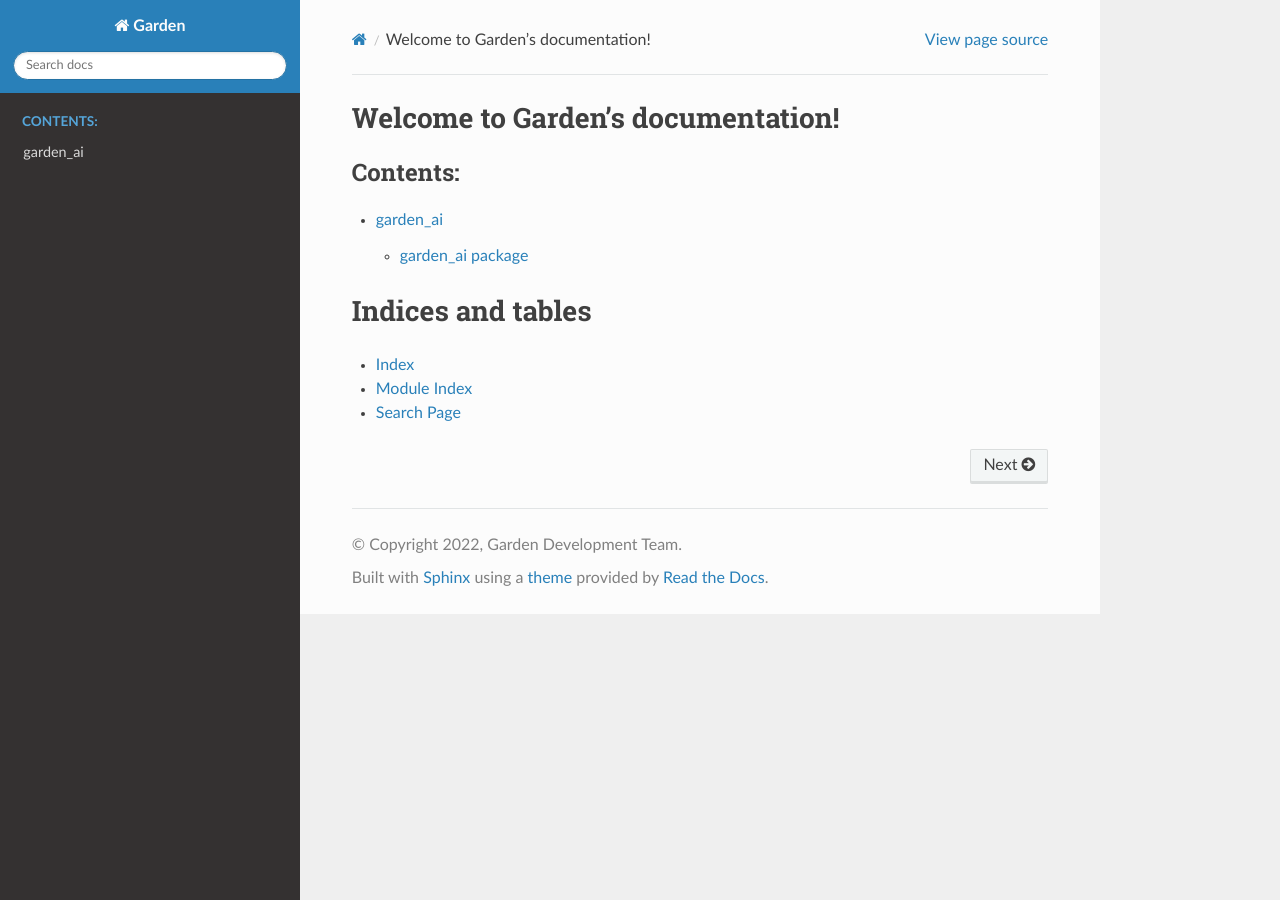
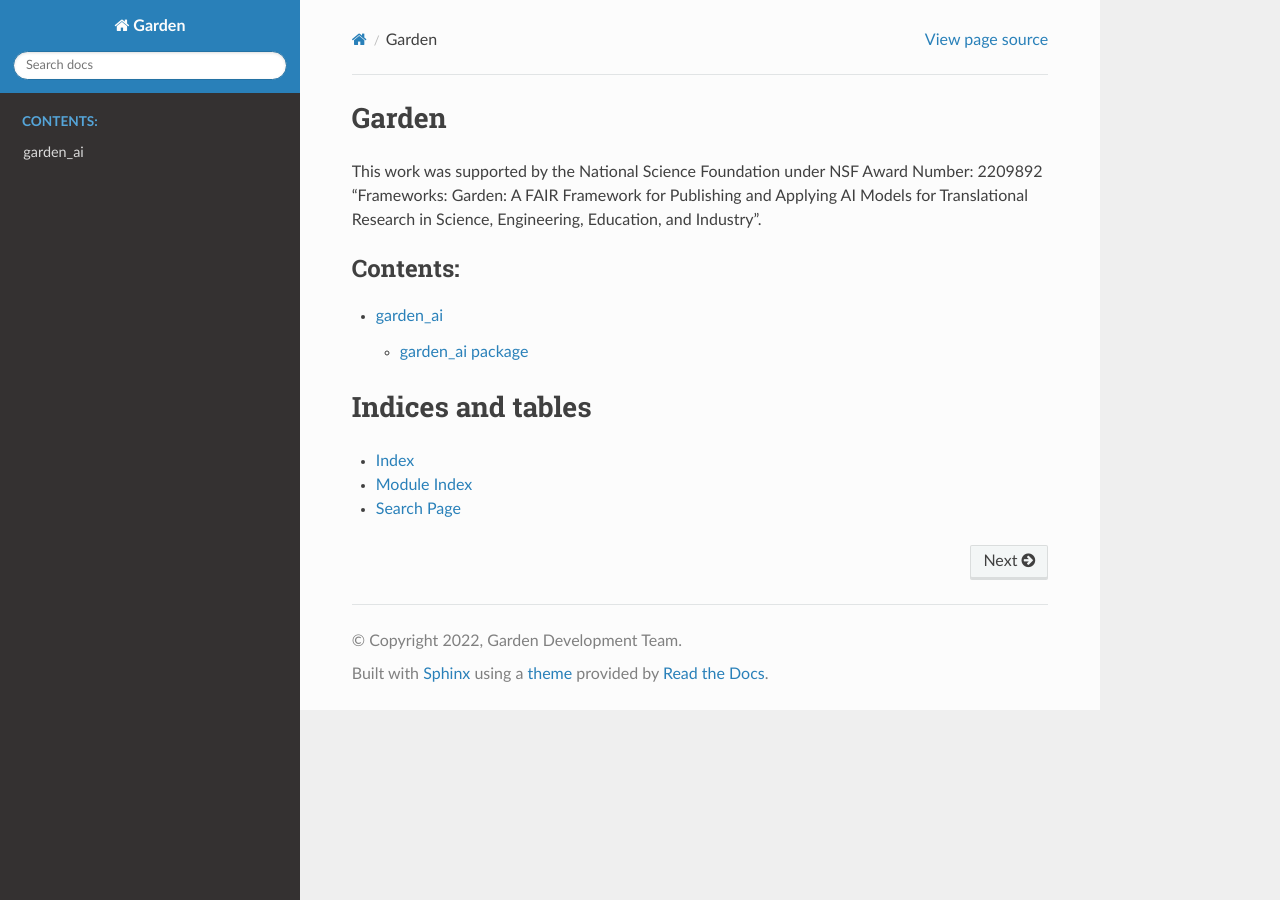
Before and after one commit to Garden-AI/garden, a Sphinx documentation site: the page built from docs/index.rst, in a window 1280 px wide. Built offline with Sphinx 7.4.7 and the Read the Docs theme 2.0.0, drawn with Linux system fonts in a browser that asks for light colours.

Commit message:
Add support paragraph

```diff
--- a/docs/index.rst
+++ b/docs/index.rst
@@ -3,8 +3,9 @@
    You can adapt this file completely to your liking, but it should at least
    contain the root `toctree` directive.
 
-Welcome to Garden's documentation!
+Garden
 ==================================
+This work was supported by the National Science Foundation under NSF Award Number: 2209892 "Frameworks: Garden: A FAIR Framework for Publishing and Applying AI Models for Translational Research in Science, Engineering, Education, and Industry".
 
 .. toctree::
    :maxdepth: 2
```
